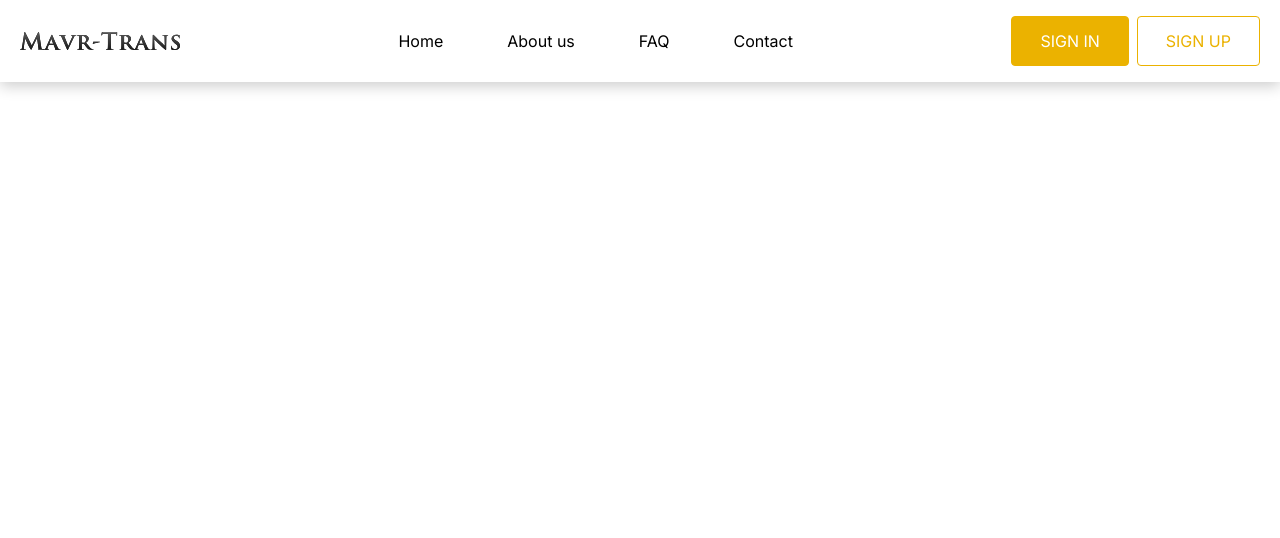
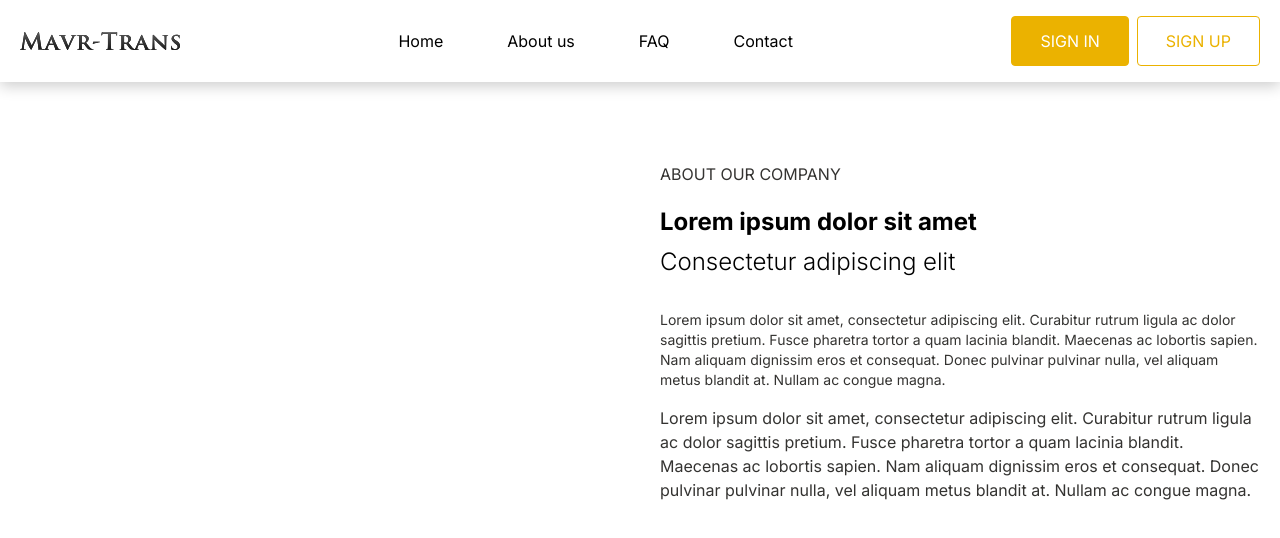
Before and after one commit to liaugust/mavr-trans, a Next.js app: page / in a window 1280 px wide. Shown: the top 538 px of the page. Built offline with nearby package versions, Linux system fonts and the light colour scheme.

Commit message:
add about section

```diff
--- a/app/_sections/About/About.tsx
+++ b/app/_sections/About/About.tsx
@@ -1,7 +1,48 @@
 import { FC } from "react";
 
 const About: FC = () => {
-  return <div></div>;
+  return (
+    <div className="pt-20">
+      <div className="container">
+        <div className="flex space-x-10">
+          {/* images */}
+          <div className="w-1/2">
+            <div></div>
+            <div></div>
+          </div>
+
+          {/* text */}
+          <div className="w-1/2">
+            <div className="uppercase text-base mb-5 text-dark2">
+              About our company
+            </div>
+            <div className="text-2xl mb-2 font-bold">
+              Lorem ipsum dolor sit amet
+            </div>
+            <div className="text-2xl font-light mb-8">
+              Consectetur adipiscing elit
+            </div>
+
+            <p className="text-dark2 text-sm  mb-4">
+              Lorem ipsum dolor sit amet, consectetur adipiscing elit. Curabitur
+              rutrum ligula ac dolor sagittis pretium. Fusce pharetra tortor a
+              quam lacinia blandit. Maecenas ac lobortis sapien. Nam aliquam
+              dignissim eros et consequat. Donec pulvinar pulvinar nulla, vel
+              aliquam metus blandit at. Nullam ac congue magna.
+            </p>
+
+            <p className="text-dark2 ">
+              Lorem ipsum dolor sit amet, consectetur adipiscing elit. Curabitur
+              rutrum ligula ac dolor sagittis pretium. Fusce pharetra tortor a
+              quam lacinia blandit. Maecenas ac lobortis sapien. Nam aliquam
+              dignissim eros et consequat. Donec pulvinar pulvinar nulla, vel
+              aliquam metus blandit at. Nullam ac congue magna.
+            </p>
+          </div>
+        </div>
+      </div>
+    </div>
+  );
 };
 
 export default About;
--- a/tailwind.config.ts
+++ b/tailwind.config.ts
@@ -5,6 +5,7 @@ module.exports = {
     extend: {
       colors: {
         primary: "#EBB200",
+        dark2: "#343331",
         dark: "#4E3D09",
         gray: "#716F6B",
       },
```
